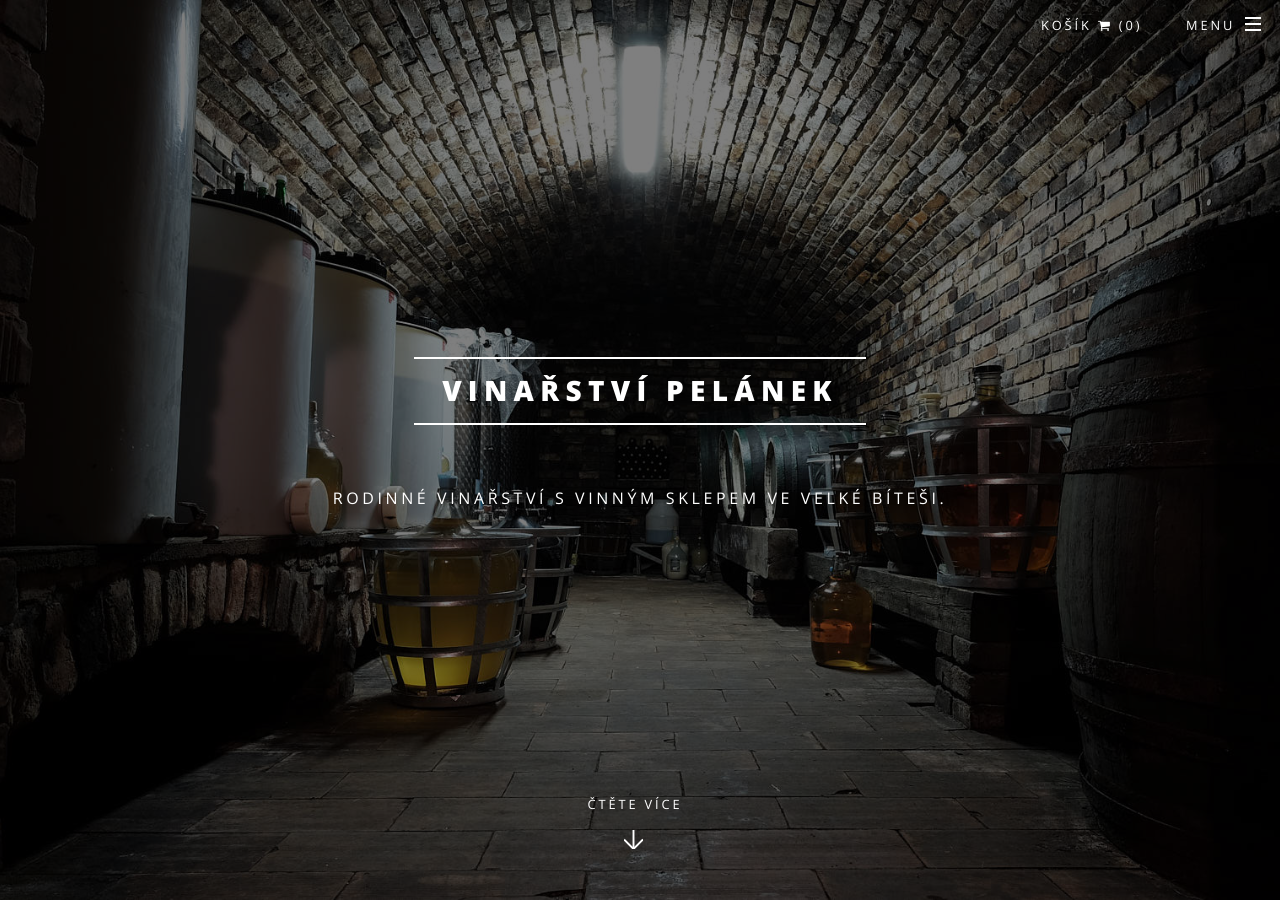
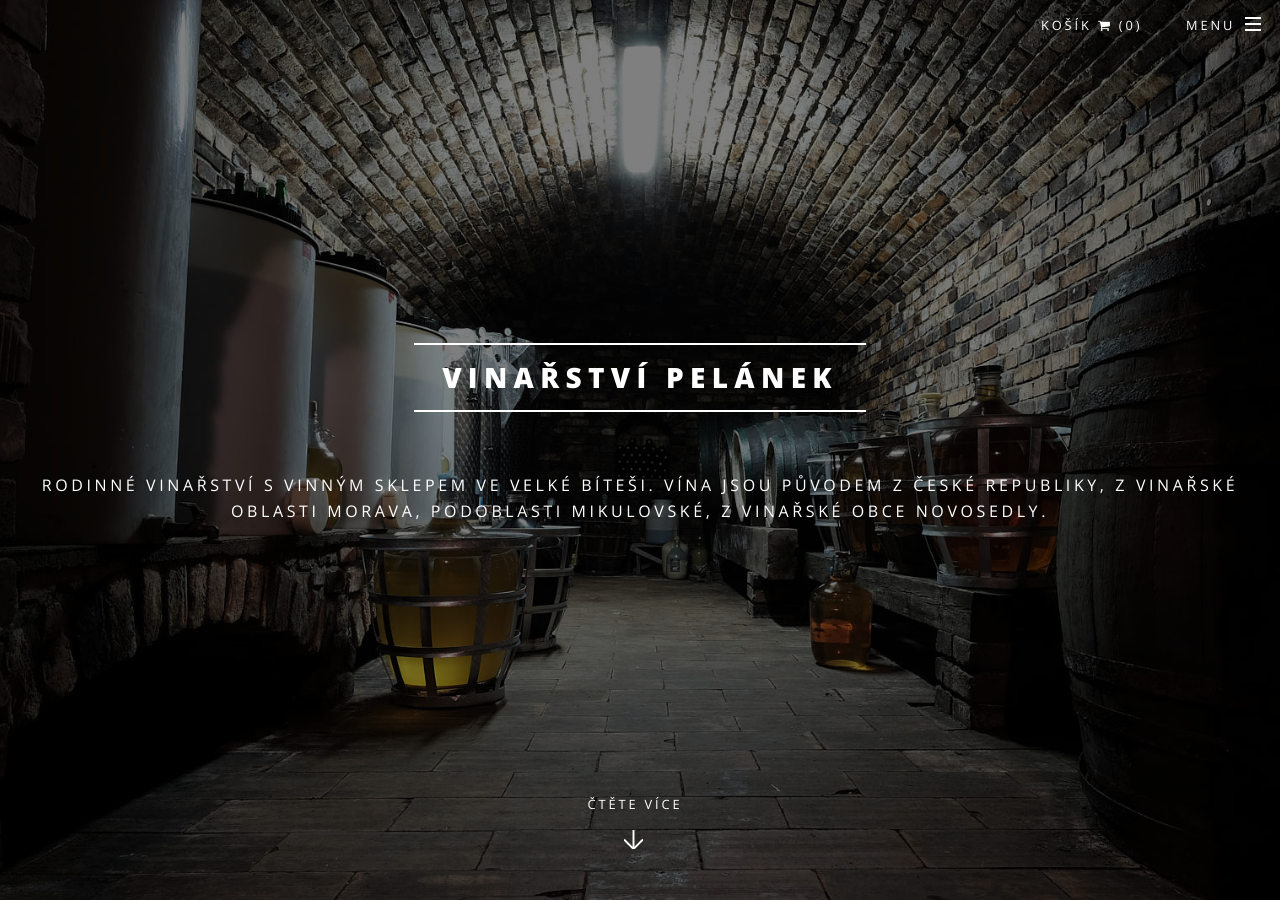
Before and after one commit to luk355/vinarstvi-pelanek, a Jekyll site: the page built from index.html, in a window 1280 px wide and 900 px high. Built offline with Jekyll 4.4.1, drawn with Linux system fonts in a browser that asks for light colours.

Commit message:
description

```diff
--- a/_config.yml
+++ b/_config.yml
@@ -1,6 +1,6 @@
 # Site settings
 title: Vinařství Pelánek
-description: Rodinné vinařství s vinným sklepem ve Velké Bíteši.
+description: Rodinné vinařství s vinným sklepem ve Velké Bíteši. vína jsou původem z České republiky, z vinařské oblasti Morava, podoblasti Mikulovské, z vinařské obce Novosedly.
 owner: Josef Pelánek # or company name
 first_published: 2018 # if migrating another site, the year of your first publish
 lang: cs_cz
```
